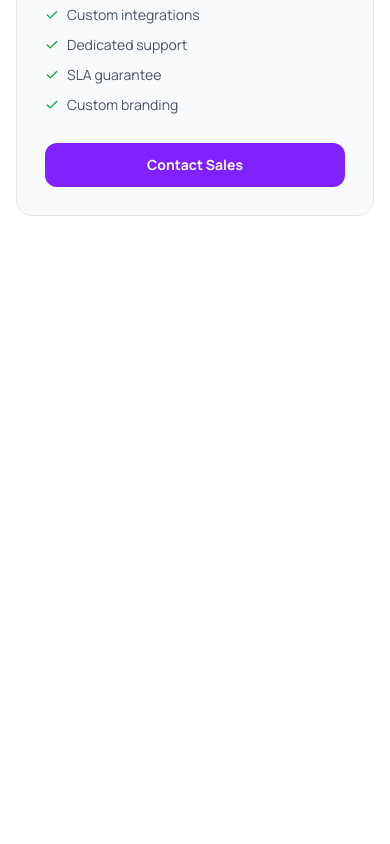
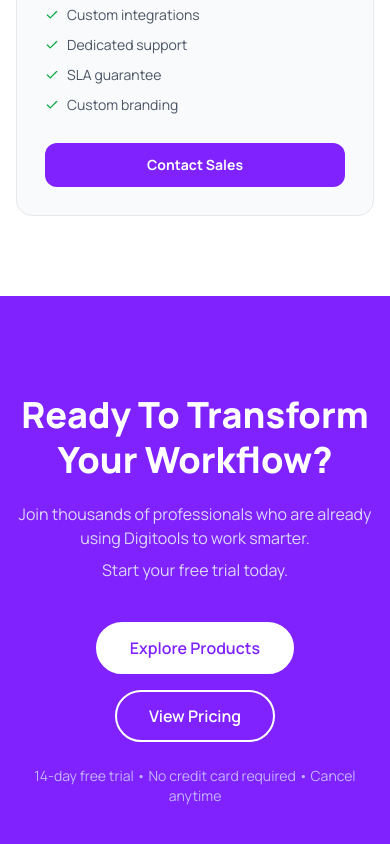
Before and after one commit to nilanjanajui/PH-Assignment-06-Digitools-Buying-Platform, a React (Vite) app: page / in a window 390 px wide. Shown: the part 8323-9167 px from the top of the page. Before the commit the page ends 8619 px from the top, so only its background shows below. Built offline with nearby package versions, Linux system fonts and the light colour scheme.

Commit message:
Workflow section added

```diff
--- a/src/App.jsx
+++ b/src/App.jsx
@@ -10,6 +10,7 @@
 import MainSection from "./components/MainSection";
 import StepsSection from "./components/StepsSection";
 import PricingSection from "./components/PricingSection";
+import Workflow from "./components/Workflow";
 
 function App() {
   const [cartItems, setCartItems] = useState([]);
@@ -24,6 +25,7 @@
         <MainSection cartItems={cartItems} setCartItems={setCartItems}></MainSection>
         <StepsSection></StepsSection>
         <PricingSection></PricingSection>
+        <Workflow></Workflow>
 
       </div>
     </>
--- /dev/null
+++ b/src/components/Workflow.jsx
@@ -0,0 +1,33 @@
+export default function Workflow() {
+    return (
+        <section className="bg-violet-600 py-24 px-4 sm:px-6 lg:px-8 text-center">
+            <div className="max-w-3xl mx-auto">
+
+                <h2 className="text-4xl sm:text-5xl font-extrabold text-white mb-5 leading-tight">
+                    Ready To Transform Your Workflow?
+                </h2>
+
+                <p className="text-violet-200 text-base mb-2">
+                    Join thousands of professionals who are already using Digitools to work smarter.
+                </p>
+                <p className="text-violet-200 text-base mb-10">
+                    Start your free trial today.
+                </p>
+
+                <div className="flex flex-col sm:flex-row items-center justify-center gap-4 mb-6">
+                    <button className="bg-white hover:bg-gray-50 border-2 border-white text-violet-600 font-semibold px-8 py-3 rounded-full transition-all duration-200 active:scale-95 transform hover:-translate-y-1">
+                        Explore Products
+                    </button>
+                    <button className="bg-transparent hover:bg-white/10 border-2 border-white text-white font-semibold px-8 py-3 rounded-full transition-all duration-200 active:scale-95 transform hover:-translate-y-1">
+                        View Pricing
+                    </button>
+                </div>
+
+                <p className="text-violet-300 text-sm">
+                    14-day free trial • No credit card required • Cancel anytime
+                </p>
+
+            </div>
+        </section>
+    );
+}
```
